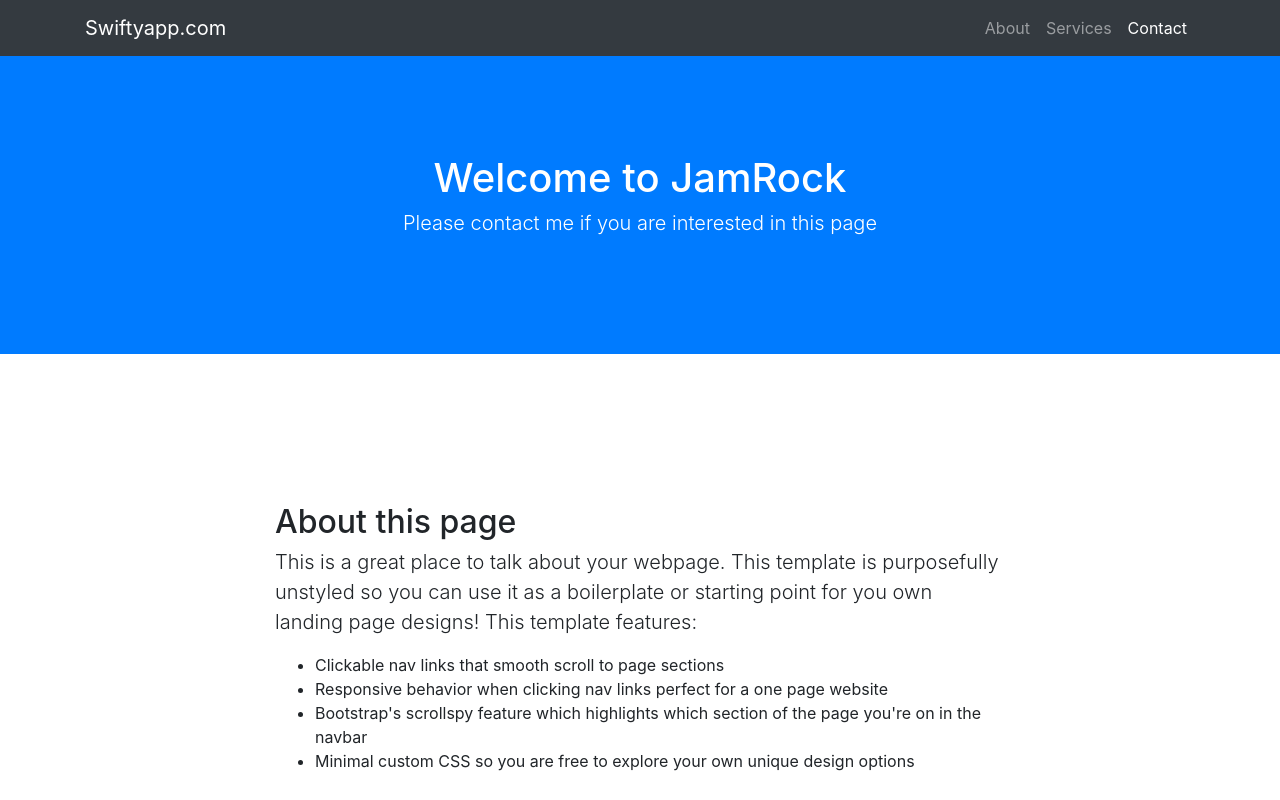
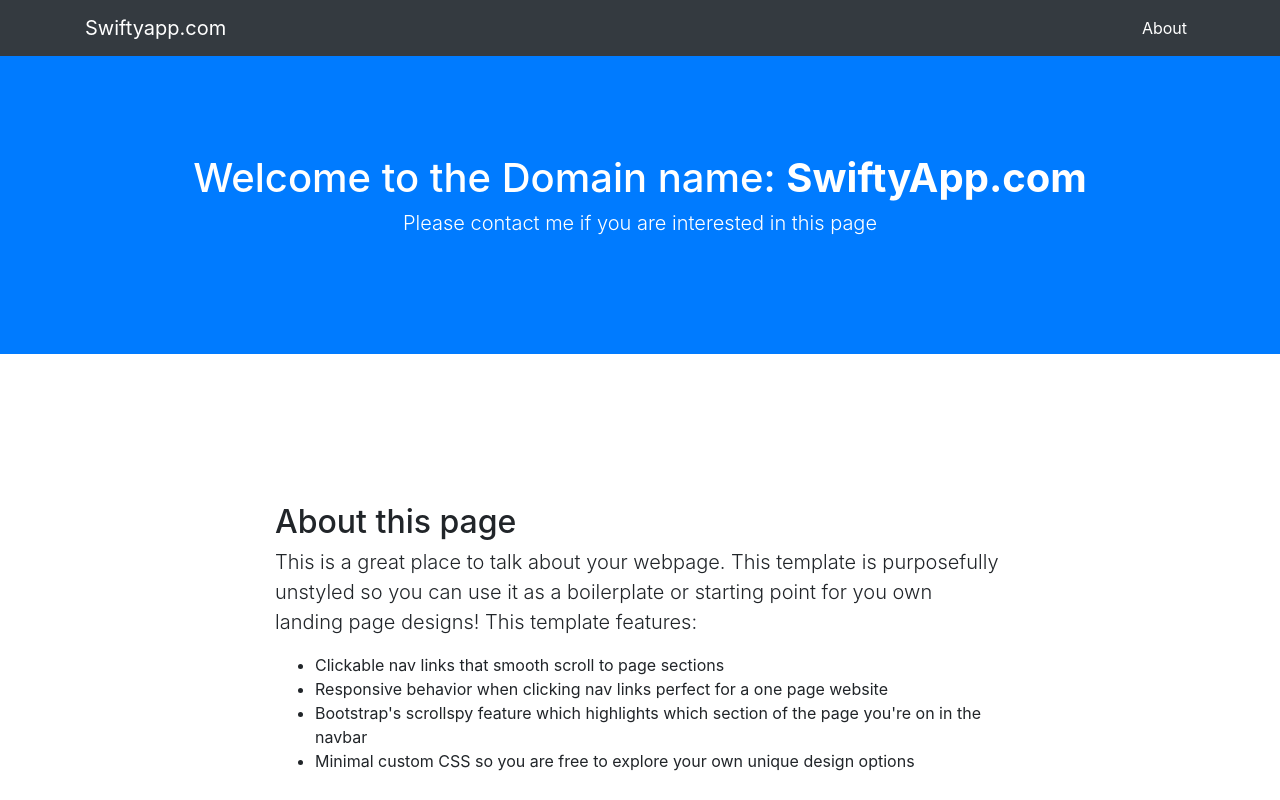
Before and after one commit to Gorbax9/swifty_sp, a website with bundled scripts: page index.html in a window 1280 px wide. Shown: the top 800 px of the page. Built offline with nearby package versions, Linux system fonts and the light colour scheme.

Commit message:
changing the tittle and making the name bold

```diff
--- a/index.html
+++ b/index.html
@@ -32,12 +32,13 @@
             <li class="nav-item">
               <a class="nav-link js-scroll-trigger" href="#about">About</a>
             </li>
+            <!-- cancel this for now
             <li class="nav-item">
               <a class="nav-link js-scroll-trigger" href="#services">Services</a>
             </li>
             <li class="nav-item">
               <a class="nav-link js-scroll-trigger" href="#contact">Contact</a>
-            </li>
+            </li> -->
           </ul>
         </div>
       </div>
@@ -45,7 +46,7 @@
 
     <header class="bg-primary text-white">
       <div class="container text-center">
-        <h1>Welcome to JamRock</h1>
+        <h1>Welcome to the Domain name: <b>SwiftyApp.com</b></h1>
         <p class="lead">Please contact me if you are interested in this page</p>
       </div>
     </header>
```
